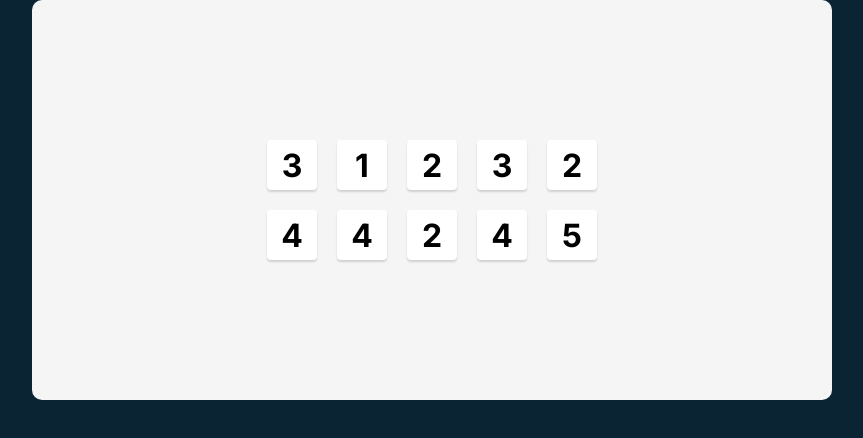
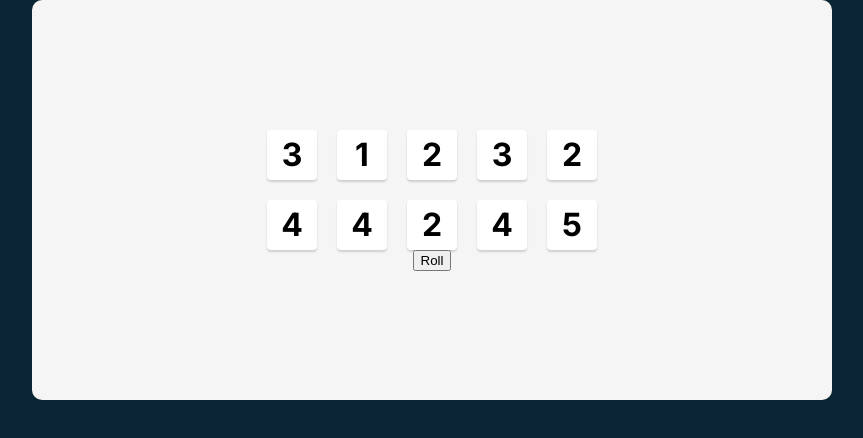
Before and after one commit to Kb739/tenzies, a React (Create React App) app: page / in a window 1280 px wide. Shown: the top 438 px of the page, without its empty margins (208-1071 px from the left). Built offline with nearby package versions, Linux system fonts and the light colour scheme.

Commit message:
add a button to roll dice

```diff
--- a/src/App.js
+++ b/src/App.js
@@ -13,6 +13,9 @@ export default function App() {
         return arr;
     }
 
+    function diceRoll() {
+        setDice(allNewDice)
+    }
     const dice = allDice.map(data => <Die key={data.id} value={data.value} />)
     return (
         <div>
@@ -20,6 +23,7 @@ export default function App() {
                 <div className="dice-container">
                     {dice}
                 </div>
+                <button className="roll" onClick={diceRoll}>Roll</button>
             </main>
 
         </div>
```
